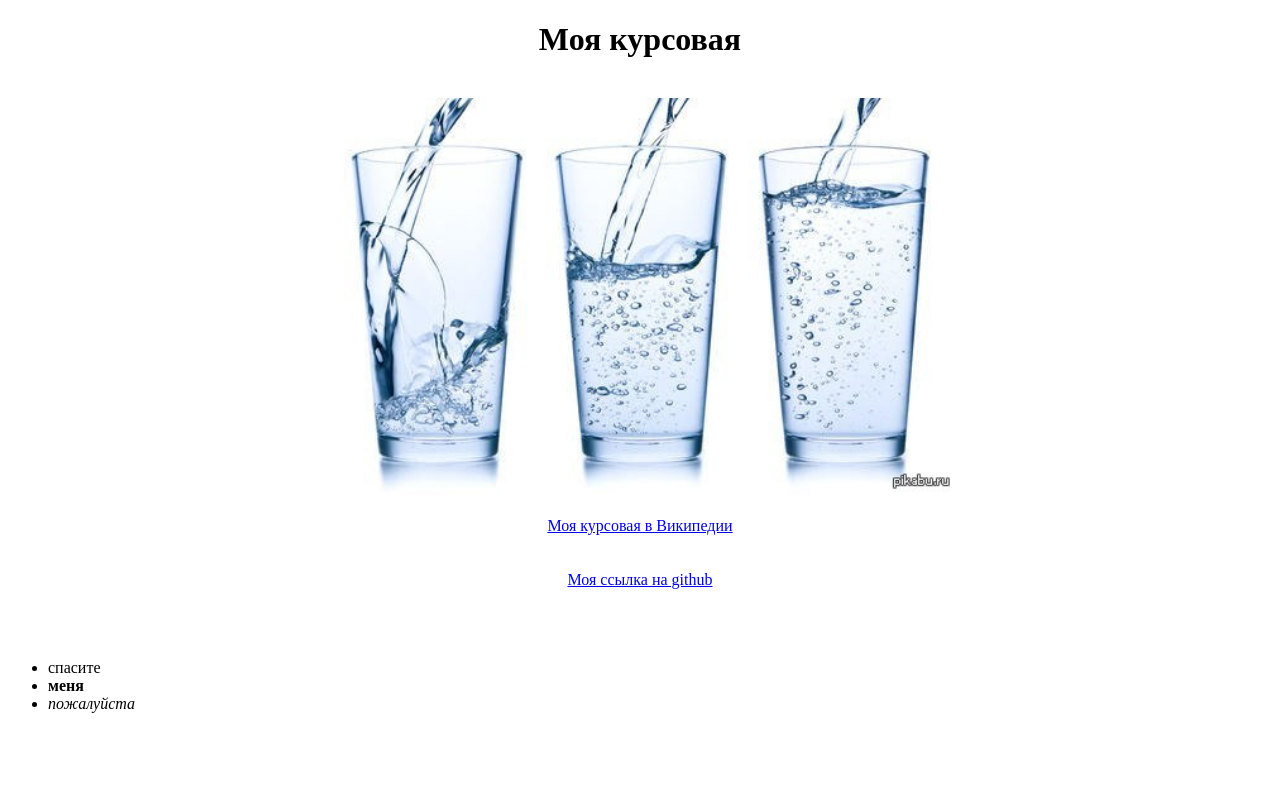
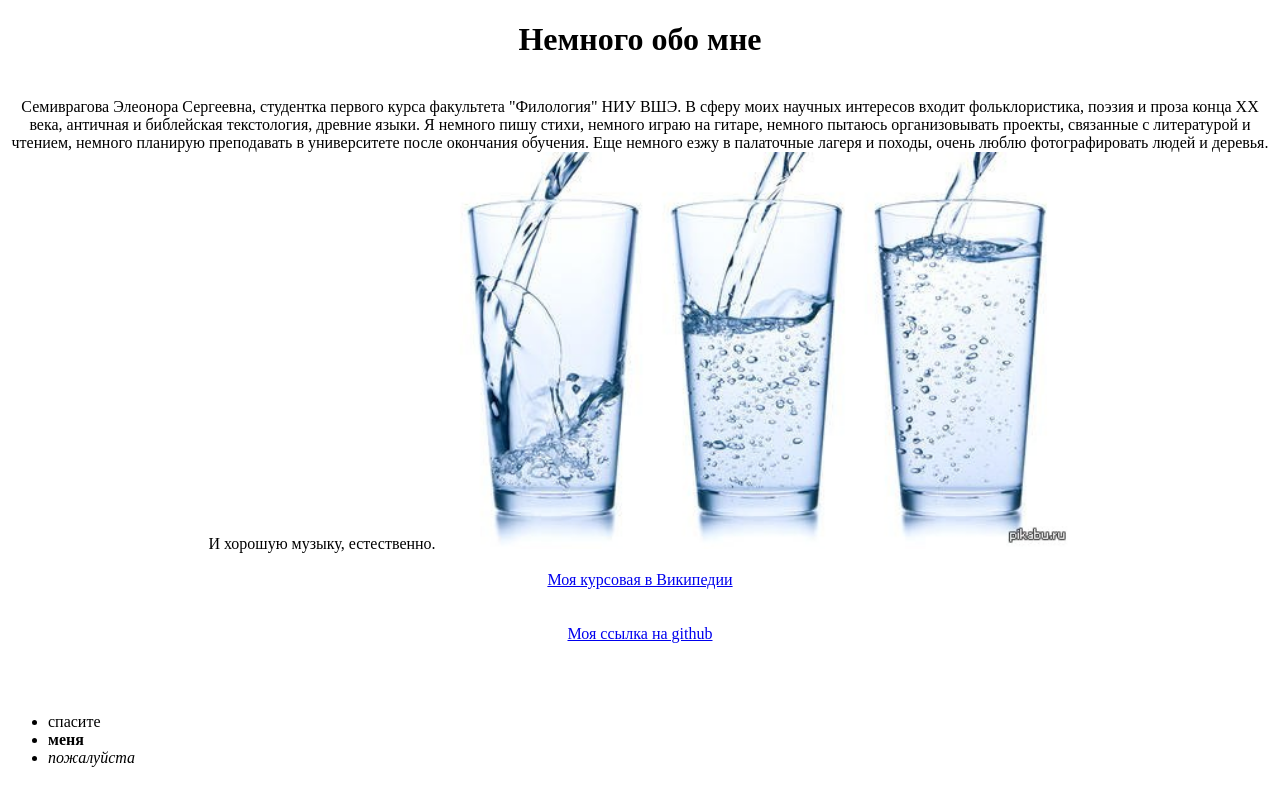
Before and after one commit to norasemivragova/norasemivragova.github.io, a plain HTML site: page index.html in a window 1280 px wide. Drawn offline with Linux system fonts and the light colour scheme.

Commit message:
Add files via upload

```diff
--- a/index.html
+++ b/index.html
@@ -1,16 +1,24 @@
+
+
 
 <!doctype html>
 <html>
 
    <head>
     <meta charset='utf-8'>
-     <title>Моя страница</title>
+     <title>Моя жизнь до университета </title>
    </head>
    <body>
    <center>
 
-       <h1> Моя курсовая </h1>
+       <h1> Немного обо мне </h1>
 	   <br>
+	   <hl> Семиврагова Элеонора Сергеевна, студентка первого курса факультета "Филология" НИУ ВШЭ.
+	   В сферу моих научных интересов входит фольклористика, поэзия и проза конца XX века, античная и библейская текстология, древние языки.
+	   Я немного пишу стихи, немного играю на гитаре, немного пытаюсь организовывать проекты, связанные с литературой и чтением, немного планирую преподавать в университете после окончания обучения.
+	   Еще немного езжу в палаточные лагеря и походы, очень люблю фотографировать людей и деревья. И хорошую музыку, естественно.
+
+	   </hl>
 	   <img width="50%" src="моя курсовая.jpg" alt="нет курсовой :с">
 	   <br>
 	   <br>
```
